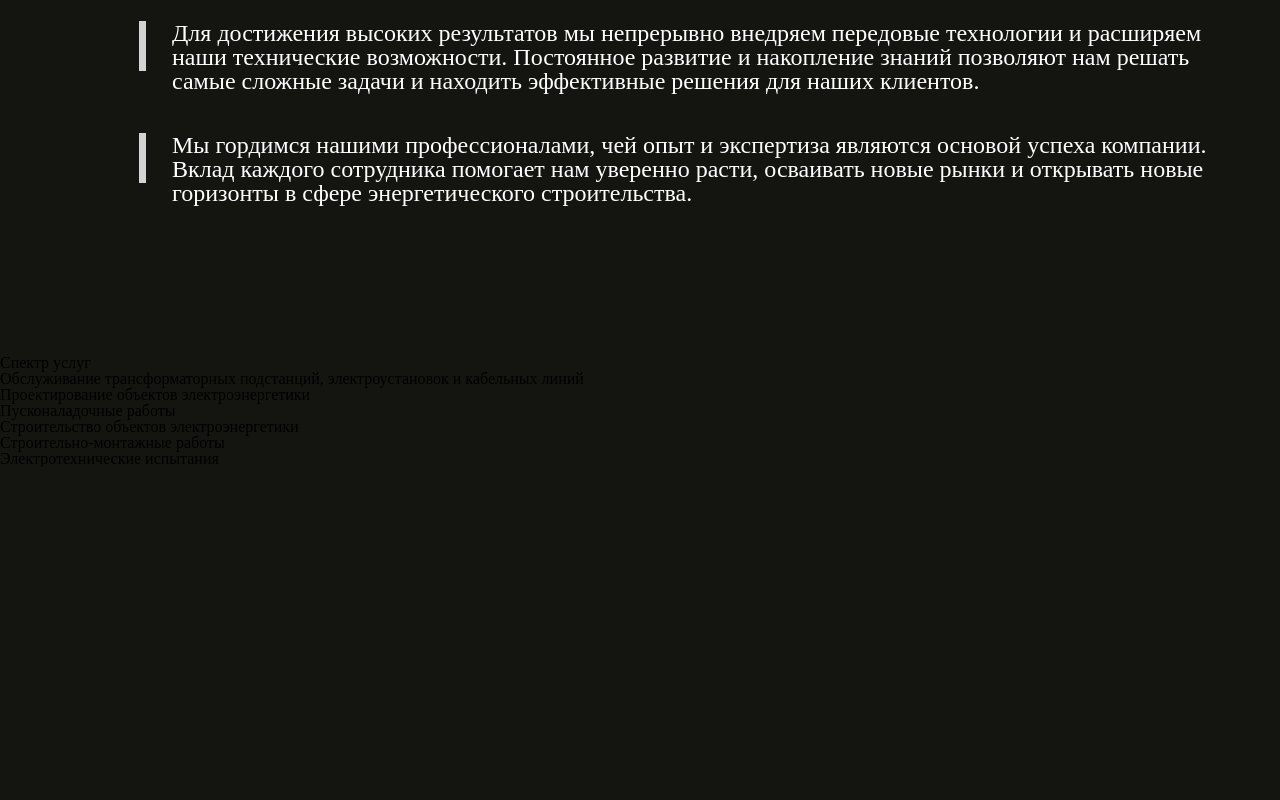
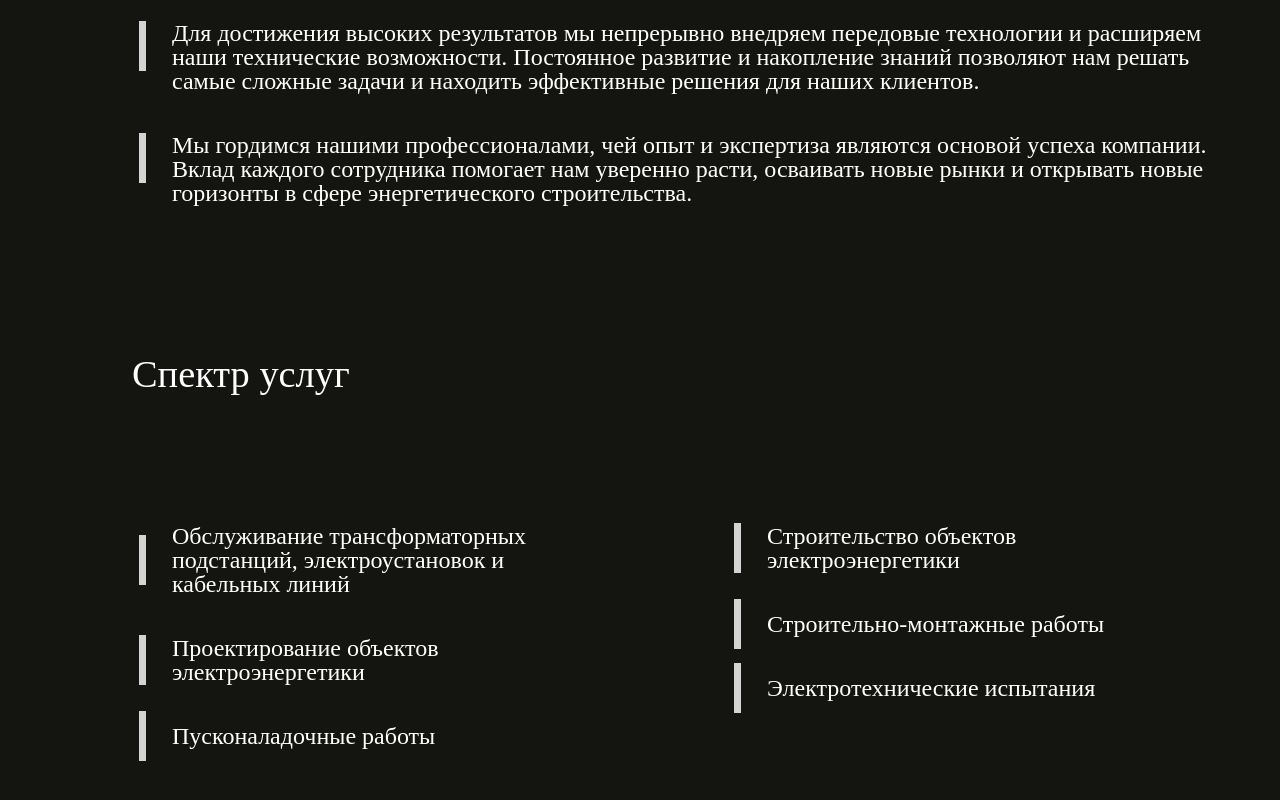
Before and after one commit to Daniks0-0/ENERGOSTROY, a React (Vite) app: page / in a window 1280 px wide. Shown: the part 1116-1916 px from the top of the page. Before the commit the page ends 1583 px from the top, so only its background shows below. Built offline with nearby package versions, Linux system fonts and the light colour scheme.

Commit message:
style for ServicesSection

```diff
--- a/src/components/ServicesSection/ServicesSection.jsx
+++ b/src/components/ServicesSection/ServicesSection.jsx
@@ -1,4 +1,5 @@
 import React from "react";
+import "./ServicesSection.scss";
 import Services from "../Services/Services";
 
 const textLists = [
--- a/src/components/ServicesSection/ServicesSection.scss
+++ b/src/components/ServicesSection/ServicesSection.scss
@@ -0,0 +1,83 @@
+.servicesSection {
+    max-width: 1718px;
+    padding-left: 100px;
+    padding-right: 40px;
+    width: 100%;
+    height: auto;
+    margin-bottom: 150px;
+
+    h1 {
+        padding-left: 2rem;
+        margin-top: 150px;
+        margin-bottom: 90px;
+        font-weight: 500;
+        font-size: clamp(18px, 3vw, 48px);
+        color: #fff;
+    }
+
+    .list {
+        display: grid;
+        grid-template-columns: repeat(2, 1fr);
+        gap: 50px;
+
+        .first-list,
+        .second-list {
+            display: flex;
+            flex-direction: column;
+            padding-left: 2rem;
+            padding-right: 2rem;
+
+            li {
+                max-width: 500px;
+                width: 100%;
+                margin-top: 40px;
+                position: relative;
+                padding-left: 2.5rem; // Увеличиваем расстояние до текста
+                font-weight: 400;
+                font-size: clamp(12px, 2vw, 24px);
+                color: #fff;
+
+                // Создаем кастомный маркер
+                &::after {
+                    content: '';
+                    background: url(../../assets/list.svg) no-repeat center;
+                    position: absolute;
+                    left: 0;
+                    top: 50%; // Смещение маркера вниз на 50% высоты
+                    transform: translateY(-50%); // Центрирование маркера
+                    bottom: 0;
+                    width: 20px;
+                    height: 50px;
+
+                }
+            }
+        }
+
+
+    }
+
+
+
+    @media (min-width: 601px) and (max-width: 1200px) {
+        .servicesSection {
+            h1 {}
+
+            ul {
+                li {}
+            }
+        }
+
+    }
+
+    @media(min-width:300px) and (max-width:600px) {
+        .servicesSection {
+            h1 {}
+
+            ul {
+                li {}
+            }
+        }
+
+
+    }
+}
```
